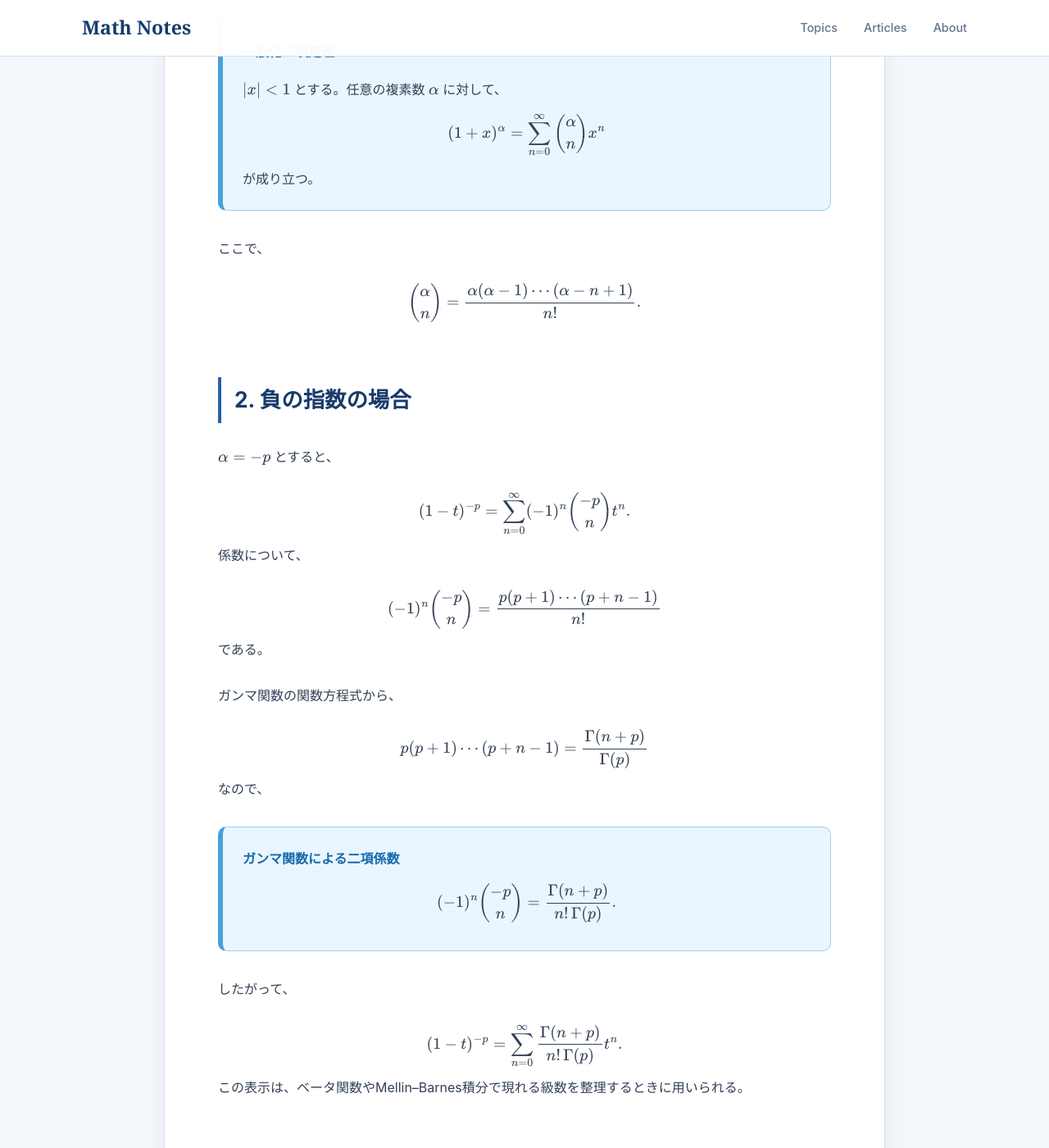
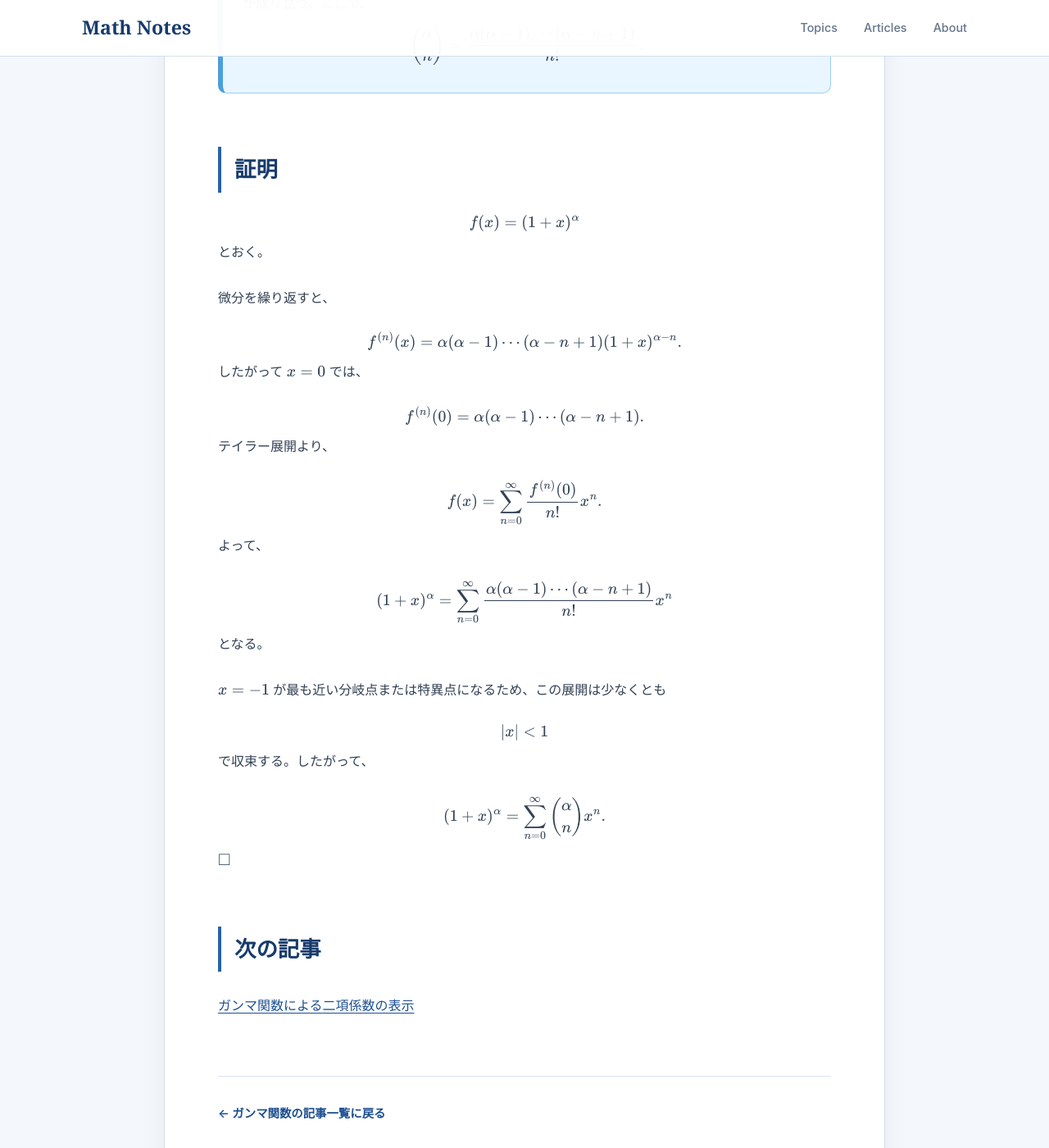
Before and after one commit to koukano/koukano.github.io, a Jekyll site: the page built from articles/gamma-generalized-binomial-theorem.md, in a window 1280 px wide and 1400 px high, scrolled down 554 px. Shown: the whole window at 82% size. Built offline with Jekyll 4.4.1, drawn with Linux system fonts in a browser that asks for light colours; some of the changed text lies outside the part shown.

Commit message:
Split generalized binomial theorem into its own article

```diff
--- a/articles/gamma-generalized-binomial-theorem.md
+++ b/articles/gamma-generalized-binomial-theorem.md
@@ -1,19 +1,15 @@
 ---
 layout: article
-title: "ガンマ関数と一般化二項定理"
+title: "一般化二項定理"
 category: "gamma-function"
 category_label: "ガンマ関数"
 ---
 
-二項定理は、指数が整数でない場合にも無限級数として拡張できる。その係数はガンマ関数を用いて表すことができる。
-
-## 1. 一般化二項定理
-
 <div class="math-box theorem-box">
 
-<div class="math-box-title">一般化二項定理</div>
+<div class="math-box-title">定理：一般化二項定理</div>
 
-$\lvert x\rvert<1$ とする。任意の複素数 $\alpha$ に対して、
+$|x|<1$ とする。$x=0$ の近傍で選んだ $(1+x)^\alpha$ の正則な分枝に対して、
 
 $$
 (1+x)^\alpha
@@ -22,88 +18,83 @@ $$
 \binom{\alpha}{n}x^n
 $$
 
-が成り立つ。
-
-</div>
-
-ここで、
+が成り立つ。ここで、
 
 $$
 \binom{\alpha}{n}
 =
 \frac{
 \alpha(\alpha-1)\cdots(\alpha-n+1)
-}{
-n!
-}.
-$$
-
-## 2. 負の指数の場合
-
-$\alpha=-p$ とすると、
-
-$$
-(1-t)^{-p}
-=
-\sum_{n=0}^{\infty}
-(-1)^n
-\binom{-p}{n}
-t^n.
-$$
-
-係数について、
-
-$$
-(-1)^n
-\binom{-p}{n}
-=
-\frac{
-p(p+1)\cdots(p+n-1)
-}{
-n!
-}
-$$
-
-である。
-
-ガンマ関数の関数方程式から、
-
-$$
-p(p+1)\cdots(p+n-1)
-=
-\frac{\Gamma(n+p)}
-{\Gamma(p)}
-$$
-
-なので、
-
-<div class="math-box theorem-box">
-
-<div class="math-box-title">ガンマ関数による二項係数</div>
-
-$$
-(-1)^n
-\binom{-p}{n}
-=
-\frac{\Gamma(n+p)}
-{n!\,\Gamma(p)}.
+}{n!}.
 $$
 
 </div>
 
-したがって、
+## 証明
 
 $$
-(1-t)^{-p}
+f(x)=(1+x)^\alpha
+$$
+
+とおく。
+
+微分を繰り返すと、
+
+$$
+f^{(n)}(x)
+=
+\alpha(\alpha-1)\cdots(\alpha-n+1)
+(1+x)^{\alpha-n}.
+$$
+
+したがって $x=0$ では、
+
+$$
+f^{(n)}(0)
+=
+\alpha(\alpha-1)\cdots(\alpha-n+1).
+$$
+
+テイラー展開より、
+
+$$
+f(x)
 =
 \sum_{n=0}^{\infty}
-\frac{\Gamma(n+p)}
-{n!\,\Gamma(p)}
-t^n.
+\frac{f^{(n)}(0)}{n!}x^n.
 $$
 
-この表示は、ベータ関数やMellin–Barnes積分で現れる級数を整理するときに用いられる。
+よって、
+
+$$
+(1+x)^\alpha
+=
+\sum_{n=0}^{\infty}
+\frac{
+\alpha(\alpha-1)\cdots(\alpha-n+1)
+}{n!}
+x^n
+$$
+
+となる。
+
+$x=-1$ が最も近い分岐点または特異点になるため、この展開は少なくとも
+
+$$
+|x|<1
+$$
+
+で収束する。したがって、
+
+$$
+(1+x)^\alpha
+=
+\sum_{n=0}^{\infty}
+\binom{\alpha}{n}x^n.
+$$
+
+$\square$
 
 ## 次の記事
 
-[Mellin変換とMellin反転公式](/articles/mellin-transform-inversion.html)
+[ガンマ関数による二項係数の表示](/articles/gamma-binomial-coefficient.html)
```
